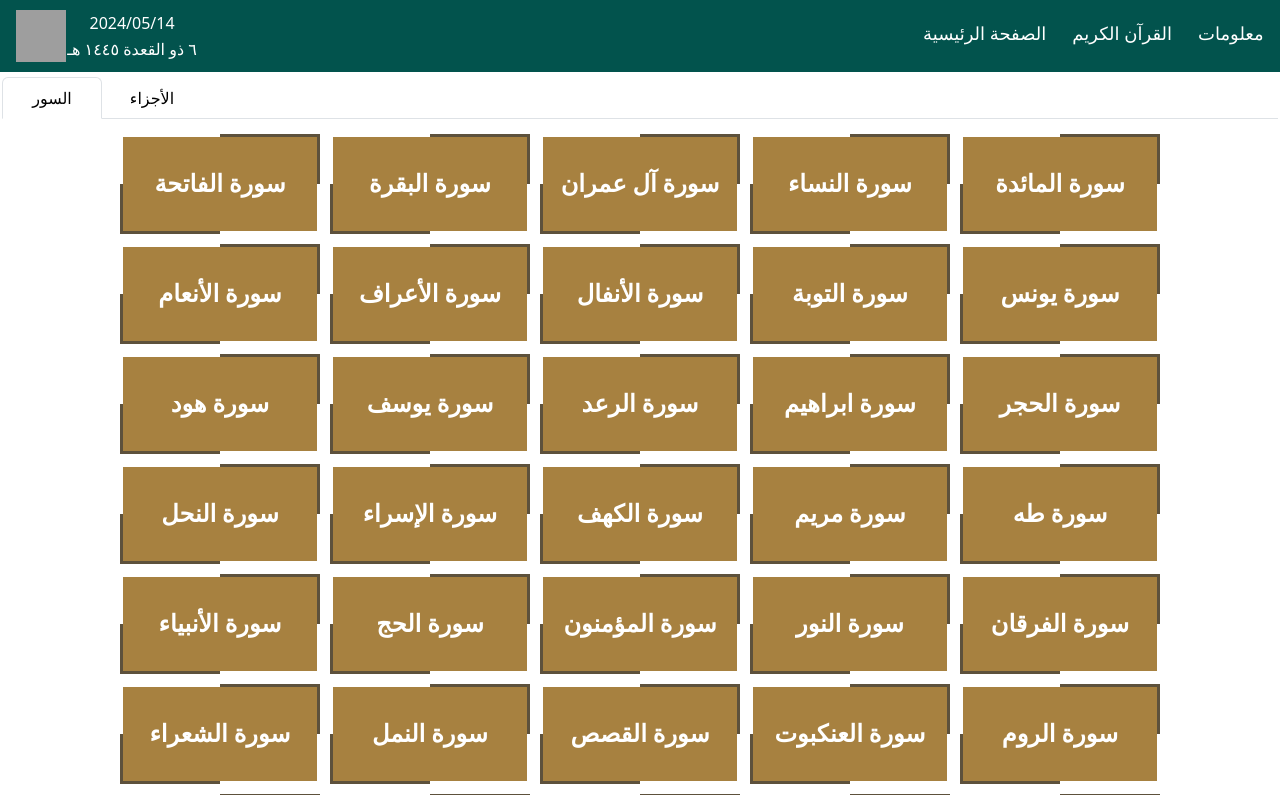
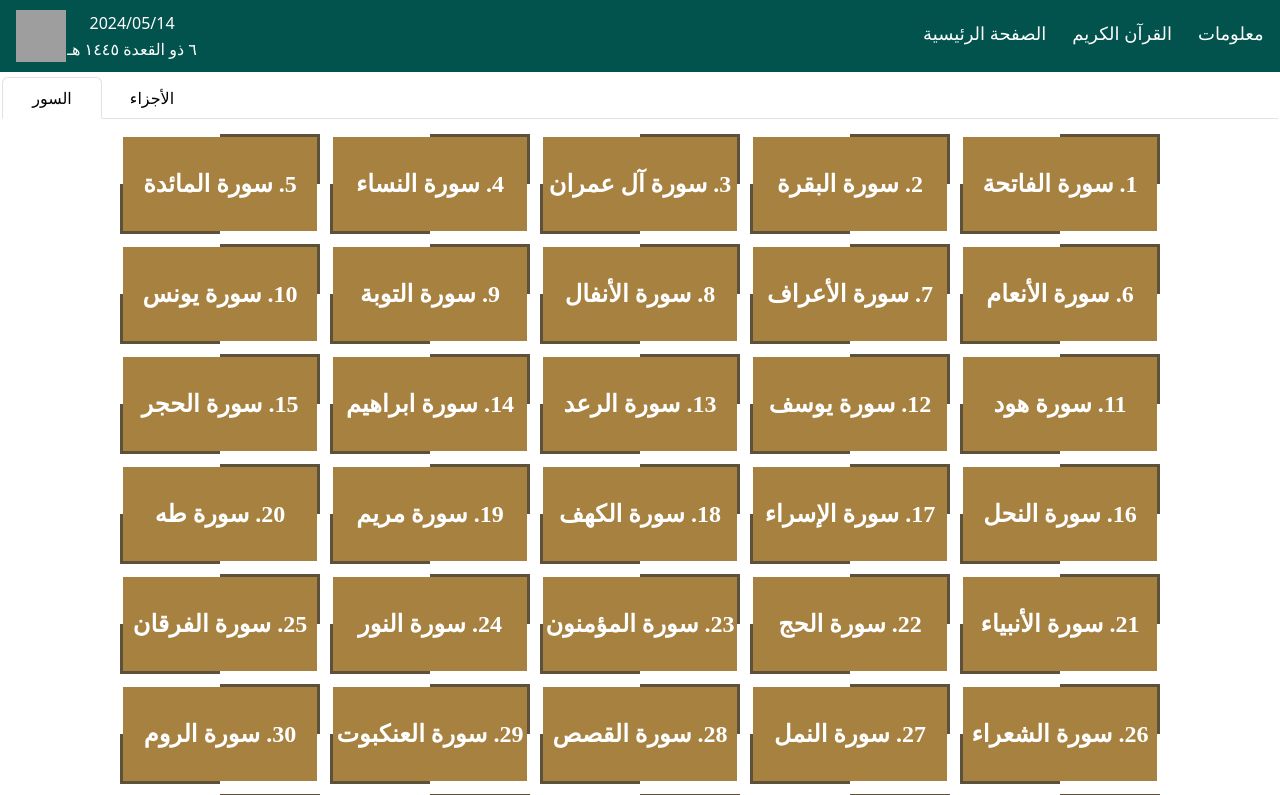
Before and after one commit to MohammadOmarAwad/OnlineQuran, an Angular app: page / in a window 1280 px wide. Shown: the top 795 px of the page. Built offline with nearby package versions, Linux system fonts and the light colour scheme; grey boxes are pictures that could not be loaded.

Commit message:
Surh Order

```diff
--- a/src/app/main-body/main-body.component.css
+++ b/src/app/main-body/main-body.component.css
@@ -14,6 +14,7 @@
 }
 
 .DivContanier {
+  direction: rtl;
   white-space: nowrap;
   display: flex;
   flex-wrap: wrap;
--- a/src/app/main-body/main-body.component.html
+++ b/src/app/main-body/main-body.component.html
@@ -11,7 +11,11 @@
     <div class="tab-pane fade show active" id="nav-profile" role="tabpanel" aria-labelledby="nav-profile-tab">
       <div class="DivContanier">
         <div *ngFor="let surah of surahs">
-          <div (click)="gotoQuranPageBySurah(surah.startpage)" class="DivBox"><span>سورة {{ surah.name }}</span></div>
+          <div (click)="gotoQuranPageBySurah(surah.startpage)" class="DivBox">
+            <span style="direction: rtl;">
+              {{ surah.order }}.
+              سورة {{ surah.name }}
+            </span></div>
         </div>
       </div>
     </div>
```
